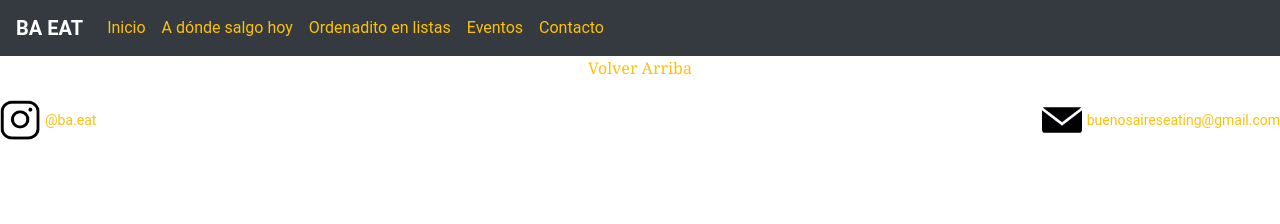
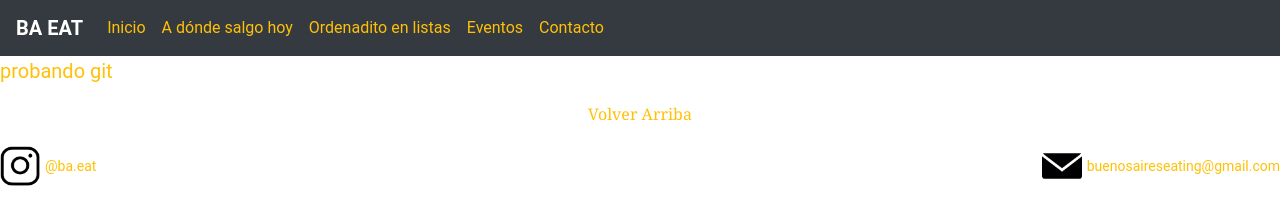
Before and after one commit to Melisangiel/Probando, a website: page picada.html in a window 1280 px wide. Drawn offline with nearby package versions, Linux system fonts and the light colour scheme.

Commit message:
Agregué párrafo en Picadas

```diff
--- a/picada.html
+++ b/picada.html
@@ -43,7 +43,7 @@
 </header>
 
 <main>
-    <!-- todavía nada -->
+    <p>probando git</p>
 </main>
 
 <footer>
```
